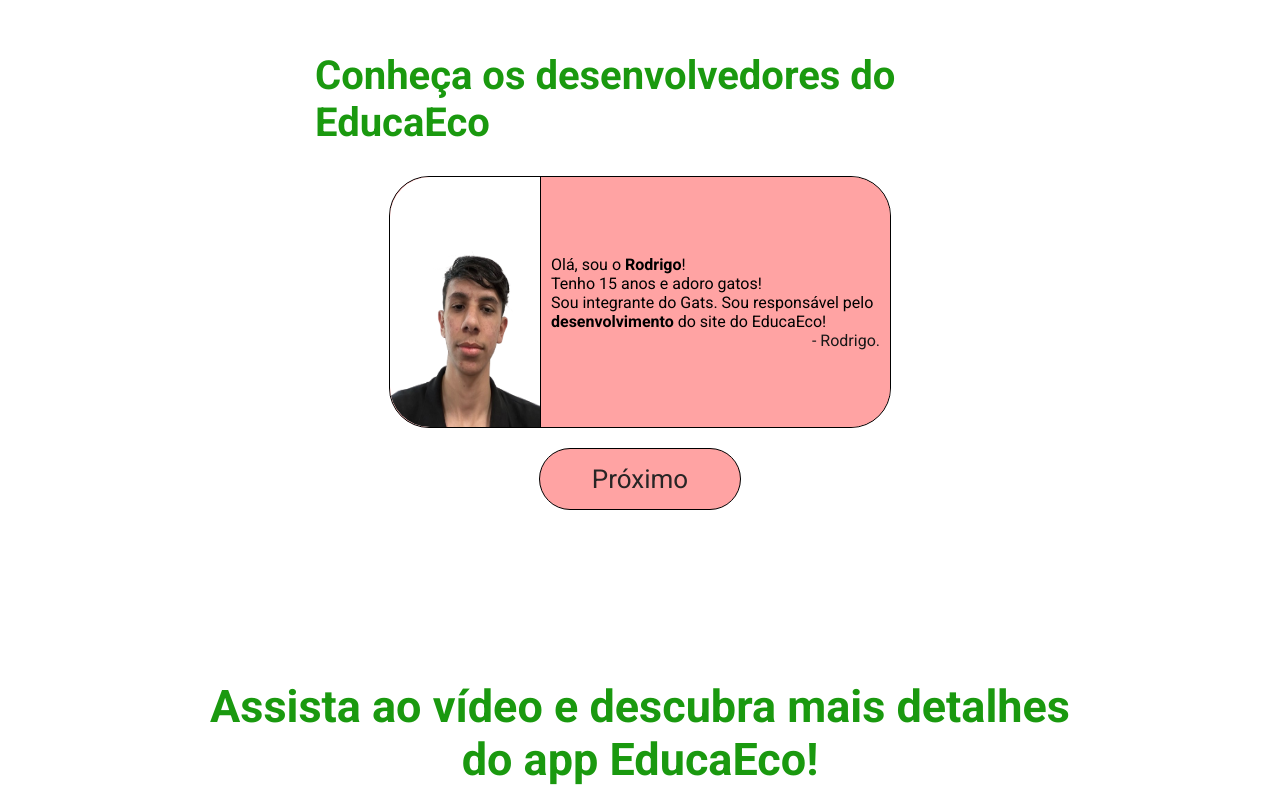
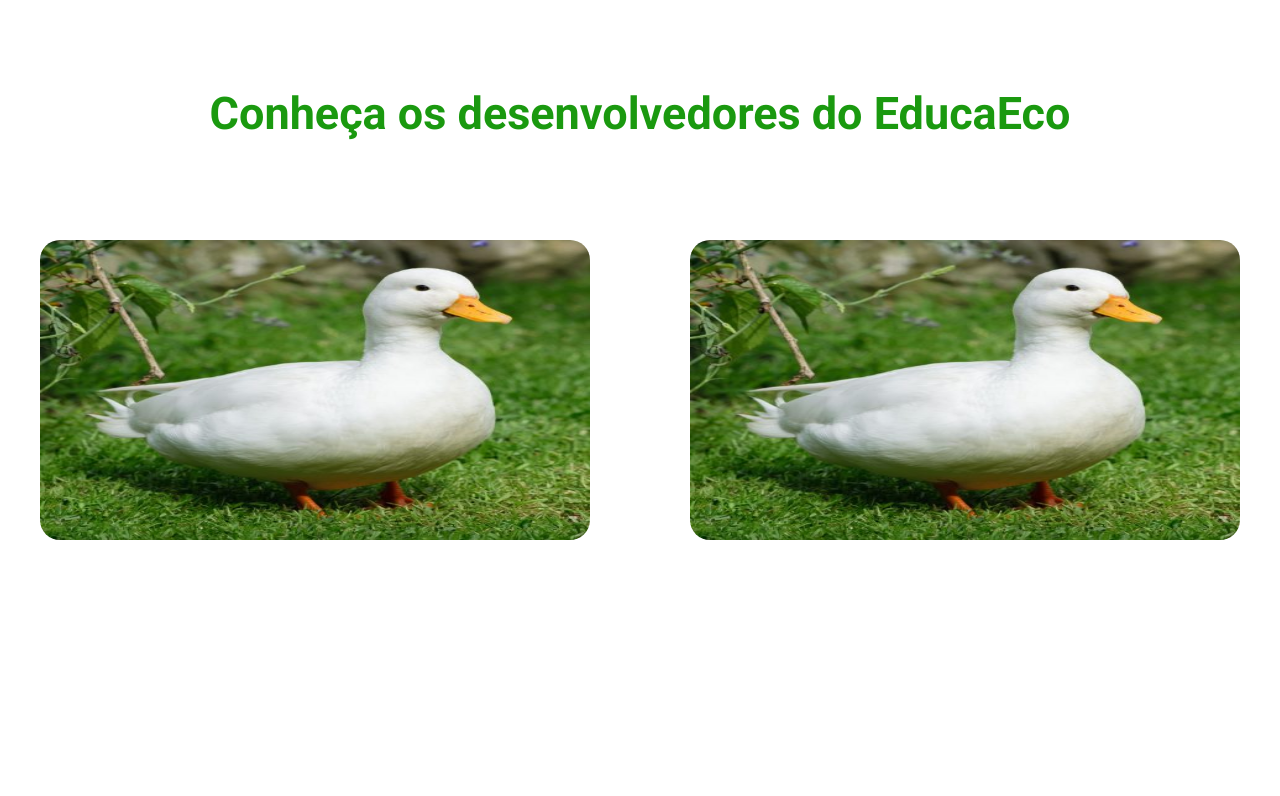
Before and after one commit to Gats-Organization/Gats-LandingPage-DS1, a plain HTML site: page sobreNos.html in a window 1280 px wide. Shown: the part 1140-1936 px from the top of the page. Drawn offline with Linux system fonts and the light colour scheme.

Commit message:
Arrumando imagens do Sobre Nós

```diff
--- a/sobre.js
+++ /dev/null
@@ -1,141 +0,0 @@
-const coresDeFundo = [
-    '#FFA3A3', // Fundo Rodrigo
-    '#B5FB7D', // Fundo Petherson
-    '#7AD8EE', // Fundo Giovanne
-    '#FFCDA7', // Fundo Giovanna
-    '#FFA3A3', // Fundo Maria Eduarda
-    '#B5FB7D', // Fundo Clara
-    '#7AD8EE', // Fundo Raissa
-    '#FFCDA7', // Fundo Samuel
-    '#FFA3A3', // Fundo Carlos
-    '#B5FB7D', // Fundo Murilo
-    '#7AD8EE'  // Fundo Ryan
-];
-
-// Array de integrantes
-const integrantes = [
-    {
-        nome: "Rodrigo",
-        idade: 15,
-        descricao: "Olá, sou o <strong>Rodrigo</strong>! <br>Tenho 15 anos e adoro gatos! <br>Sou integrante do Gats. Sou responsável pelo <strong>desenvolvimento</strong> do site do EducaEco!",
-        img: "Imagens Sobre Nós/Rodrigo.png",
-        alt: "Foto do Integrante Rodrigo"
-    },
-    {
-        nome: "Petherson",
-        idade: 16,
-        descricao: "Oi! Sou o <strong>Petherson</strong>! <br>Tenho 16 anos e sou um integrante do grupo GATS. <br>Nele, sou responsável pelo <strong>design geral</strong> do nosso app EducaEco.",
-        img: "Imagens Sobre Nós/Petherson.png",
-        alt: "Foto da integrante Petherson"
-    },
-    {
-        nome: "Giovanne",
-        idade: 15,
-        descricao: "Olá, sou o <strong>Giovanne</strong>! <br>Tenho 15 anos e faço parte do GATS. <br>Sou o responsável pelo <strong>gerenciamento de tarefas</strong> do EducaEco.",
-        img: "Imagens Sobre Nós/Giovanne.png",
-        alt: "Foto do Integrante Giovanne"
-    },
-    {
-        nome: "Giovanna",
-        idade: 16,
-        descricao: "Oiie, me chamo <strong>Giovanna</strong> e tenho 16 anos :) <br> Faço parte da equipe de Dev e do <strong>monitoramento do projeto</strong>. <br>Amo livros e vivenciar novas experiências",
-        img: "Imagens Sobre Nós/Giovanna.png",
-        alt: "Foto da integrante Giovanna"
-    },
-    {
-        nome: "Maria Eduarda",
-        idade: 16,
-        descricao: "Oie! Eu sou a <strong>Maria Eduarda</strong> e gosto de chocolate! <br>Tenho 16 anos.<br>Sou responsável pelo <strong>desenvolvimento do front-end e back-end</strong> do site do EducaEco.",
-        img: "Imagens Sobre Nós/Maria Eduarda.png",
-        alt: "Foto da Integrante Maria Eduarda"
-    },
-    {
-        nome: "Clara",
-        idade: 15,
-        descricao: "Oie, eu sou a <strong>Clara</strong>, tenho 15 anos e faço parte da equipe de <strong>desenvolvimento</strong> do projeto. <br>Adoro ver séries e filmes de suspense.",
-        img: "Imagens Sobre Nós/Clara.png",
-        alt: "Foto da integrante Clara"
-    },
-    {
-        nome: "Raissa",
-        idade: 15,
-        descricao: "Oii! Sou a <strong>Raissa</strong>, tenho 15 anos e cuido da parte de <strong>Banco de Dados do GATS</strong>. <br>Gosto muito de passear, ver filmes e ouvir música.",
-        img: "Imagens Sobre Nós/Raissa.png",
-        alt: "Foto da Integrante Raissa Casale"
-    },
-    {
-        nome: "Samuel",
-        idade: 17,
-        descricao: "Opa! Sou o <strong>Samuel</strong> e tenho 17 anos, sou da equipe de <strong>desenvolvimento</strong> do Gats, estagiário Front-end PicPay.",
-        img: "Imagens Sobre Nós/Samuel.png",
-        alt: "Foto do Integrante Samuel"
-    },
-    {
-        nome: "Carlos",
-        idade: 17,
-        descricao: "Oi sou o <strong>Carlos</strong>!!<br> Tenho 17 anos e sou da equipe de <strong>Análise de dados</strong> do Gats!!",
-        img: "Imagens Sobre Nós/Carlos.png",
-        alt: "Foto do Integrante Carlos"
-    },
-    {
-        nome: "Murilo",
-        idade: 16,
-        descricao: "Oi sou o <strong>Murilo</strong>!! <br> Tenho 16 anos e sou da equipe de <strong>Análise de dados</strong> do Gats!!",
-        img: "Imagens Sobre Nós/Murilo.png",
-        alt: "Foto do Integrante Murilo"
-    },
-    {
-        nome: "Ryan",
-        idade: 15,
-        descricao: "Olá, sou o <strong>Ryan</strong>! <br>Faço parte do GATS. <br>Sou responsável pelo <strong>desenvolvimento</strong> da parte do professor do EducaEco.",
-        img: "Imagens Sobre Nós/Ryan.png",
-        alt: "Foto do Integrante Ryan"
-    },
-];
-
-let contador = 0;
-
-const txt1 = document.getElementById("texto-int1");
-const foto_sobre1 = document.getElementById("foto-sobre1");
-const ant = document.getElementById("anterior");
-const prox = document.getElementById("proximo");
-const prox_ant = document.getElementById('proximo-anterior');
-
-function atualizarConteudo() {
-    const membro = integrantes[contador];
-    txt1.innerHTML = `<p>${membro.descricao}</p><span>- ${membro.nome}.</span>`;
-    foto_sobre1.src = membro.img;
-    foto_sobre1.alt = membro.alt;
-
-    // Altera a cor de fundo de acordo com o contador
-    const corFundo = coresDeFundo[contador];
-    document.getElementById('fotos-int').style.backgroundColor = corFundo;
-    txt1.style.backgroundColor = corFundo;
-    ant.style.backgroundColor = corFundo;
-    prox.style.backgroundColor = corFundo;
-
-    // Controla a visibilidade dos botões
-    ant.style.display = contador === 0 ? 'none' : 'flex';
-    prox.style.display = contador === integrantes.length - 1 ? 'none' : 'flex';
-}
-
-function proximo() {
-    if (contador < integrantes.length - 1) {
-        contador++;
-        atualizarConteudo();
-    }
-}
-
-function anterior() {
-    if (contador > 0) {
-        contador--;
-        atualizarConteudo();
-    }
-}
-
-// Chamando a função para inicializar o conteúdo
-atualizarConteudo();
-
-// Eventos de clique
-prox.addEventListener('click', proximo);
-ant.addEventListener('click', anterior);
--- a/sobreNos.css
+++ b/sobreNos.css
@@ -6,7 +6,7 @@
 }
 
 /* Título principal */
-#titulo1 {
+.titulo {
     margin: 100px 0;
     color: #1A990F;
     text-align: center;
@@ -15,6 +15,7 @@
 /* Estilo da classe "valores" */
 .valores {
     display: grid;
+    margin-bottom: 100px;
 }
 
 .valores div {
@@ -31,89 +32,17 @@
 }
 
 /* Estilo do container de fotos */
+
+
 .container-fotos {
     display: flex;
-    flex-direction: column;
     justify-content: space-between;
     align-items: center;
-    margin-top: 180px;
+    margin-bottom: 100px;
 }
 
-
-div#fotos-int {
-    display: flex;
-    align-items: center;
-    width: 100%;
-    border: 1px solid #000000;
-    border-radius: 40px;
-}
-
-div#foto-sobre{
-    border-radius: 40px 0px 0px 40px;
-}
-
-div#foto-sobre img {
-    margin-top: 50px;
-    border-radius: 40px 0 0 40px;
-    border-right: 1px solid black;
-    background-color: white;
-}
-
-/* Estilo dos textos */
-#titulo-integrantes {
-    color: #1A990F;
-    margin-right: 50px;
-}
-
-
-div#texto-int1 {
-    width: 100%;
-    height: 100%;
-    border-radius: 0 40px 40px 0;
-    display: flex;
-    flex-direction: column;
-    justify-content: center;
-    padding: 0 10px;
-}
-
-div#texto-int1 span {
-    display: flex;
-    justify-content: flex-end;
-    color: #181818;
-}
-
-/* Botões de navegação */
-div#proximo-anterior {
-    display: flex;
-    justify-content: flex-end; /* Será alterado no JavaScript */
-    user-select: none;
-    margin-top: 20px;
-}
-
-div.prox-ant {
-    display: flex;
-    justify-content: center;
-    align-items: center;
-    background-color: #FFA3A3;
-    color: #282525;
-    border-radius: 100px;
-    border: 1px solid #000000;
-}
-
-div#proximo {
-    margin-right: 0;
-}
-
-div#anterior {
-    display: none; /* Botão escondido por padrão */
-    margin-right: 5%;
-}
-
-/* Estilo do título da seção de vídeo */
-#titulo2 {
-    margin: 170px 0 100px; /* Combina margin-top e margin-bottom */
-    color: #1A990F;
-    text-align: center;
+.container-fotos img{
+    border-radius: 20px;
 }
 
 /* Estilo dp vídeo dentro da seção de vídeo */
@@ -133,6 +62,10 @@
         margin: 0 10px;
     }
 
+    .titulo{
+        font-size: 25px;
+    }
+
 
     /* Define áreas específicas para cada valor */
     .valores #valor1 { grid-area: 1 / 1 / 1 / 1; }
@@ -147,44 +80,18 @@
     }
 
     /*************SUB MAIN -> CLASSE CONTAINER-FOTOS (INTEGRANTES DO GATS)*******************/
-    div#fotos-int {
-        margin-top: 30px;
-        width: 300px;
-        height: 200px;
+    .container-fotos{
+        flex-direction: column;
     }
 
-    div#foto-sobre {
-        width: 150px;
-        height: 300px;
+    .container-fotos img{
+        height: 200px;
+        width: 400px;
+        margin-bottom: 50px;
     }
 
-    div#foto-sobre img {
-        width: 112px;
-        height: 200px;
-    }
-
-    /* Estilo dos textos */
-    #titulo-integrantes {
-        font-size: 30px;
-        text-align: center;
-    }
-
-    div#texto-int1 {
-        font-size: 12px;
-    }
-
-    /* Botões do Próximo e anterior */
-    div.prox-ant {
-        width: 120px;
-        height: 40px;
-        font-size: 16px;
-    }
 
    /**************SUB MAIN -> CLASSE "VÍDEO"**************/
-    #titulo2 {
-        font-size: 25px;
-    }
-
     .video img {
         width: 300px;
         height: 200px;
@@ -196,6 +103,11 @@
     /**********COMEÇO DA MAIN***********/
     main {
         margin: 0 100px;
+    }
+
+    .titulo{
+        font-size: 35px;
+        width: 900px;
     }
 
     /***********SUB MAIN -> CLASSE "VALORES"***********/
@@ -217,44 +129,17 @@
     }
 
     /*************SUB MAIN -> CLASSE CONTAINER-FOTOS (INTEGRANTES DO GATS)*******************/
-    div#fotos-int {
-        width: 500px;
-        height: 250px;
+    .container-fotos{
+        flex-direction: column;
     }
 
-    div#foto-sobre{
-        width: 150px;
-        height: 350px;
-    }
-
-    div#foto-sobre img{
-        width: 150px;
-        height: 250px;
-    }
-
-    /* Estilo dos textos */
-    #titulo-integrantes {
-        font-size: 40px;
-        width: 600px;
-        margin-bottom: 30px;
-    }
-
-    div#texto-int1{
-        font-size: 12px;
-    }
-
-    /* Botões do Próximo e anterior */
-    div.prox-ant{
-        width: 150px;
-        height: 40px;
-        font-size: 16px;
+    .container-fotos img{
+        height: 300px;
+        width: 550px;
+        margin-bottom: 50px;
     }
 
     /**************SUB MAIN -> CLASSE "VÍDEO"**************/
-    #titulo2 {
-        font-size: 35px;
-    }
-
     .video img {
         width: 600px;
         height: 350px;
@@ -266,6 +151,10 @@
     /**********COMEÇO DA MAIN***********/
     main {
         margin: 0 200px;
+    }
+
+    .titulo{
+        font-size: 45px;
     }
 
     /***********SUB MAIN -> CLASSE "VALORES"***********/
@@ -297,32 +186,17 @@
     .valores #valor5 { grid-area: 2 / 4 / 3 / 5; }
 
     /*************SUB MAIN -> CLASSE CONTAINER-FOTOS (INTEGRANTES DO GATS)*******************/
-    div#foto-sobre {
-        width: 166px;
-        height: 350px;
+    .container-fotos{
+        width: 1200px;
+        flex-direction: row;
     }
 
-    div#foto-sobre img {
-        height: 250px;
-    }
-
-    /* Estilo dos textos */
-    div#texto-int1 {
-        font-size: 16px;
-    }
-
-    /* Botões do Próximo e anterior */
-    div.prox-ant {
-        width: 200px;
-        height: 60px;
-        font-size: 26px;
+    .container-fotos img{
+        height: 300px;
+        width: 550px;
     }
 
     /**************SUB MAIN -> CLASSE "VÍDEO"**************/
-    #titulo2 {
-        font-size: 45px;
-    }
-
     .video img {
         width: 700px;
         height: 400px;
--- a/sobreNos.html
+++ b/sobreNos.html
@@ -26,7 +26,7 @@
 
     <main>
         <!-- Primeira parte -->
-         <h1 id="titulo1">Nossos Valores</h1>
+         <h1 class="titulo">Nossos Valores</h1>
         <div class="valores">
             <div id="valor1">
                 <img src="Imagens Sobre Nós/1.png" title="Valor: Autonomia">
@@ -51,27 +51,15 @@
         </div>
 
         <!-- Segunda parte -->
+        <h1 class="titulo">Conheça os desenvolvedores do EducaEco</h1>
         <div class="container-fotos">
-                <h2 id="titulo-integrantes">Conheça os desenvolvedores do EducaEco</h2>
-            <div id="fotos-int" style="background-color: #fdc6c6;">
-                <div id="foto-sobre">
-                    <img src="Imagens Sobre Nós/Rodrigo.png" alt="Foto do integrante Rodrigo" id="foto-sobre1">
-                </div>
-                <div id="texto-int1" style="background-color: #fdc6c6;">
-                    <p>“Olá, sou o <strong>Rodrigo</strong>! <br>Tenho 15 anos e adoro gatos! <br>Sou integrante do Gats. Sou responsável pelo <strong>desenvolvimento</strong> do site do EducaEco!”</p>
-                    <span>- Rodrigo Alex.</span>
-                </div>
-            </div>
-        </div>
-
-        <div id="proximo-anterior">
-            <div id="anterior" class="prox-ant"><p>Anterior</p></div>
-            <div id="proximo" class="prox-ant"><p>Próximo</p></div>
+            <img src="Imagens Sobre Nós/pato-445x445.jpeg" alt="Imagem dos Integrantes do 1º Ano">
+            <img src="Imagens Sobre Nós/pato-445x445.jpeg" alt="Imagem dos Integrantes do 2º Ano">
         </div>
 
 
         <!-- Terceira parte -->
-        <h1 id="titulo2"><strong>Assista ao vídeo e descubra mais detalhes do app EducaEco!</strong></h1>
+        <h1 class="titulo"><strong>Assista ao vídeo e descubra mais detalhes do app EducaEco!</strong></h1>
         <div class="video">
             <img src="Imagens Sobre Nós/pato-445x445.jpeg" title="Vídeo institucional do app EducaEco">
         </div>
@@ -111,9 +99,7 @@
         <script>
             function mudarTela() {
                 window.location.href = "login.html"; // Caminho da outra página
-        }
+            }
         </script>
-            <!-- JavaScript da Classe "Container-fotos" -->
-        <script src="sobre.js"></script>
 </body>
 </html>
```
Also changed, not shown: inicio.css (+9 -9 lines).
